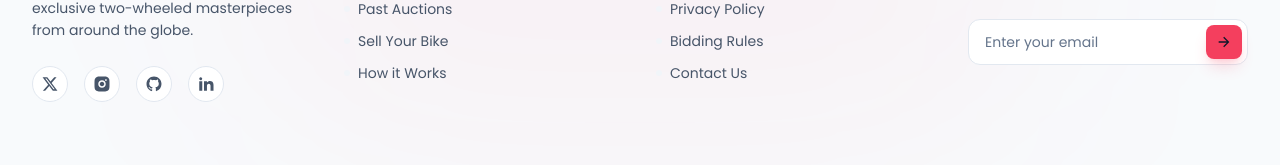
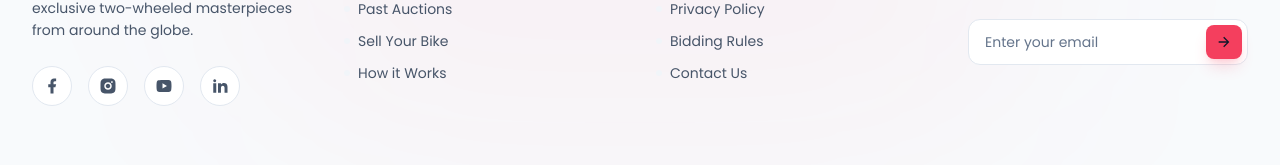
Before and after one commit to Sumitkmt946/Bike-Auction-Platform, a React (Vite) app in the folder client/: page / in a window 1280 px wide. Shown: the part 2187-2352 px from the top of the page. Built offline with nearby package versions, Linux system fonts and the light colour scheme; no server answers; the HTML template or start-up script is replaced by a standard one.

Commit message:
Add Vutto social media links to footer

```diff
--- a/client/src/components/layout/Footer.jsx
+++ b/client/src/components/layout/Footer.jsx
@@ -2,14 +2,21 @@ import { Link } from 'react-router-dom';
 import {
   RiMotorbikeFill,
   RiHeartFill,
-  RiTwitterXFill,
+  RiFacebookFill,
   RiInstagramFill,
-  RiGithubFill,
+  RiYoutubeFill,
   RiLinkedinFill,
   RiArrowRightLine
 } from 'react-icons/ri';
 
 export default function Footer() {
+  const socialLinks = [
+    { Icon: RiFacebookFill, url: 'https://www.facebook.com/profile.php?id=61560294377030' },
+    { Icon: RiInstagramFill, url: 'https://www.instagram.com/vuttobikes/' },
+    { Icon: RiYoutubeFill, url: 'https://www.youtube.com/@Vuttobikes/shorts' },
+    { Icon: RiLinkedinFill, url: 'https://www.linkedin.com/company/vutto' }
+  ];
+
   return (
     <footer className="relative bg-slate-50 pt-16 pb-8 border-t border-white/5 overflow-hidden">
       {/* Background glow */}
@@ -31,8 +38,8 @@ export default function Footer() {
               The premier destination for motorcycle enthusiasts to discover, bid on, and win exclusive two-wheeled masterpieces from around the globe.
             </p>
             <div className="flex items-center gap-4">
-              {[RiTwitterXFill, RiInstagramFill, RiGithubFill, RiLinkedinFill].map((Icon, i) => (
-                <a key={i} href="#" className="w-9 h-9 rounded-full bg-white border border-slate-200 flex items-center justify-center text-slate-600 hover:text-accent-400 hover:border-accent-500/50 hover:bg-accent-500/10 transition-all duration-300 hover:-translate-y-1">
+              {socialLinks.map(({ Icon, url }, i) => (
+                <a key={i} href={url} target="_blank" rel="noopener noreferrer" className="w-10 h-10 rounded-full bg-white border border-slate-200 flex items-center justify-center text-slate-600 hover:text-accent-600 hover:border-accent-500/50 hover:bg-accent-50 transition-all duration-300 hover:-translate-y-1 hover:shadow-sm">
                   <Icon className="text-lg" />
                 </a>
               ))}
```
